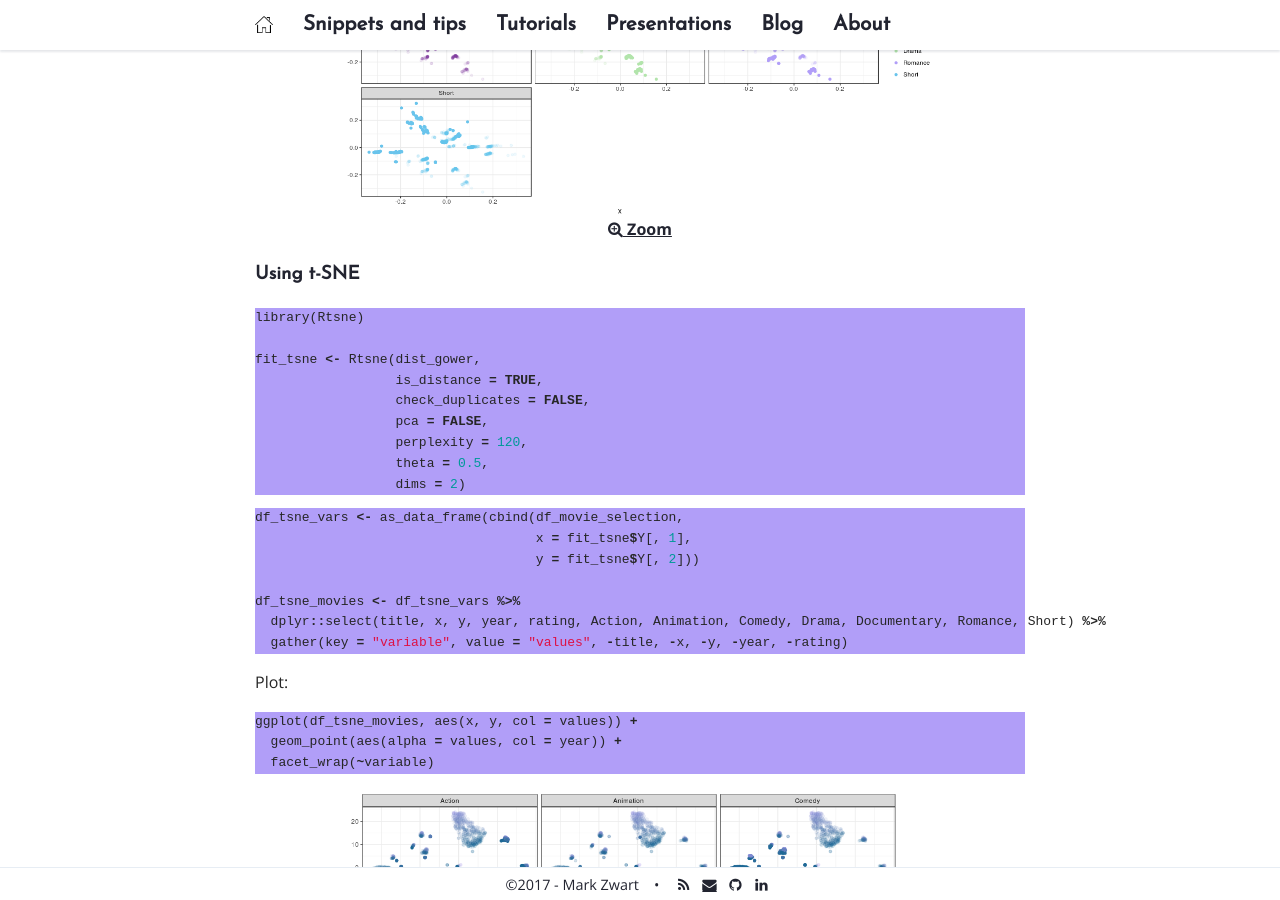
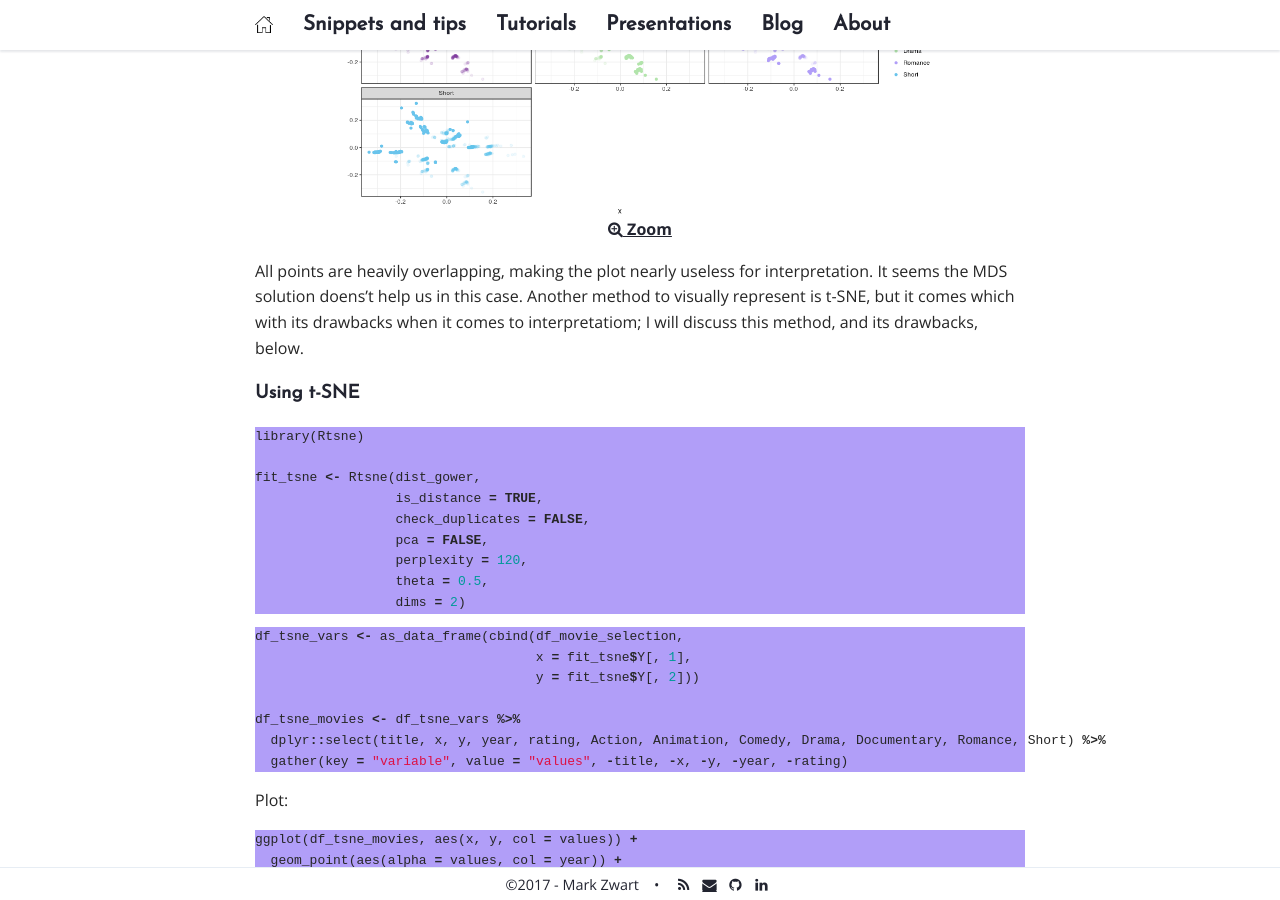
Before and after one commit to mark-me/mark-me.github.io, a Jekyll site: the page built from _pages/tutorials/distance-measures/distance-measures.md, in a window 1280 px wide and 900 px high, scrolled down 8605 px. Built offline with Jekyll 4.4.1, drawn with Linux system fonts in a browser that asks for light colours; nearby versions of some CDN libraries; comment, search, counter and statistics services are not loaded.

Commit message:
Update distance-measures.md

````diff
--- a/_pages/tutorials/distance-measures/distance-measures.md
+++ b/_pages/tutorials/distance-measures/distance-measures.md
@@ -263,6 +263,8 @@ ggplot(df_mds_movies, aes(x, y)) +
 <i class='fa fa-search-plus '></i> Zoom</a>
 {: refdef}
 
+All points are heavily overlapping, making the plot nearly useless for interpretation. It seems the MDS solution doens't help us in this case. Another method to visually represent is t-SNE, but it comes which with its drawbacks when it comes to interpretatiom; I will discuss this method, and its drawbacks, below.
+
 ### Using t-SNE
 
 ```r
````
